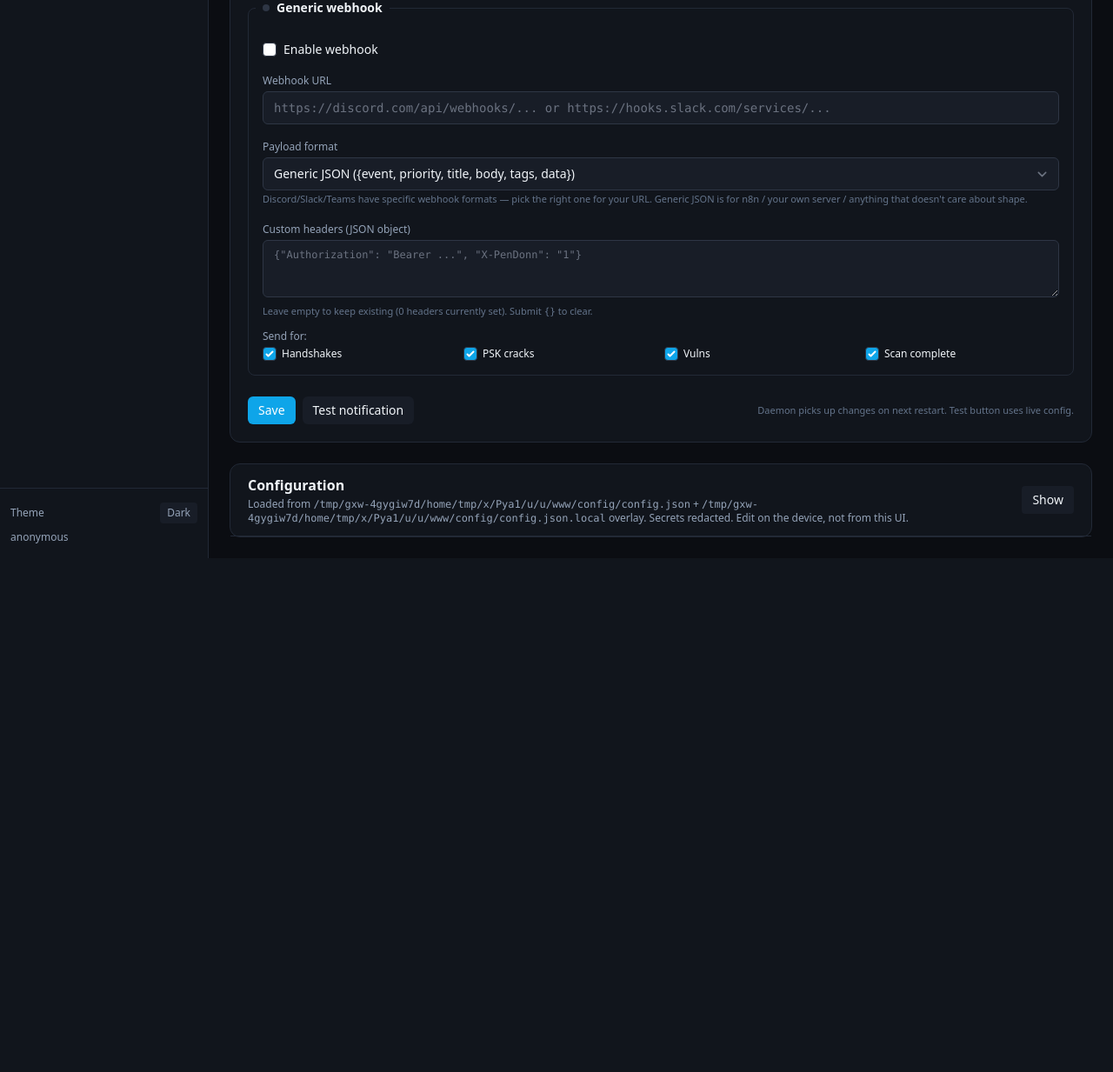
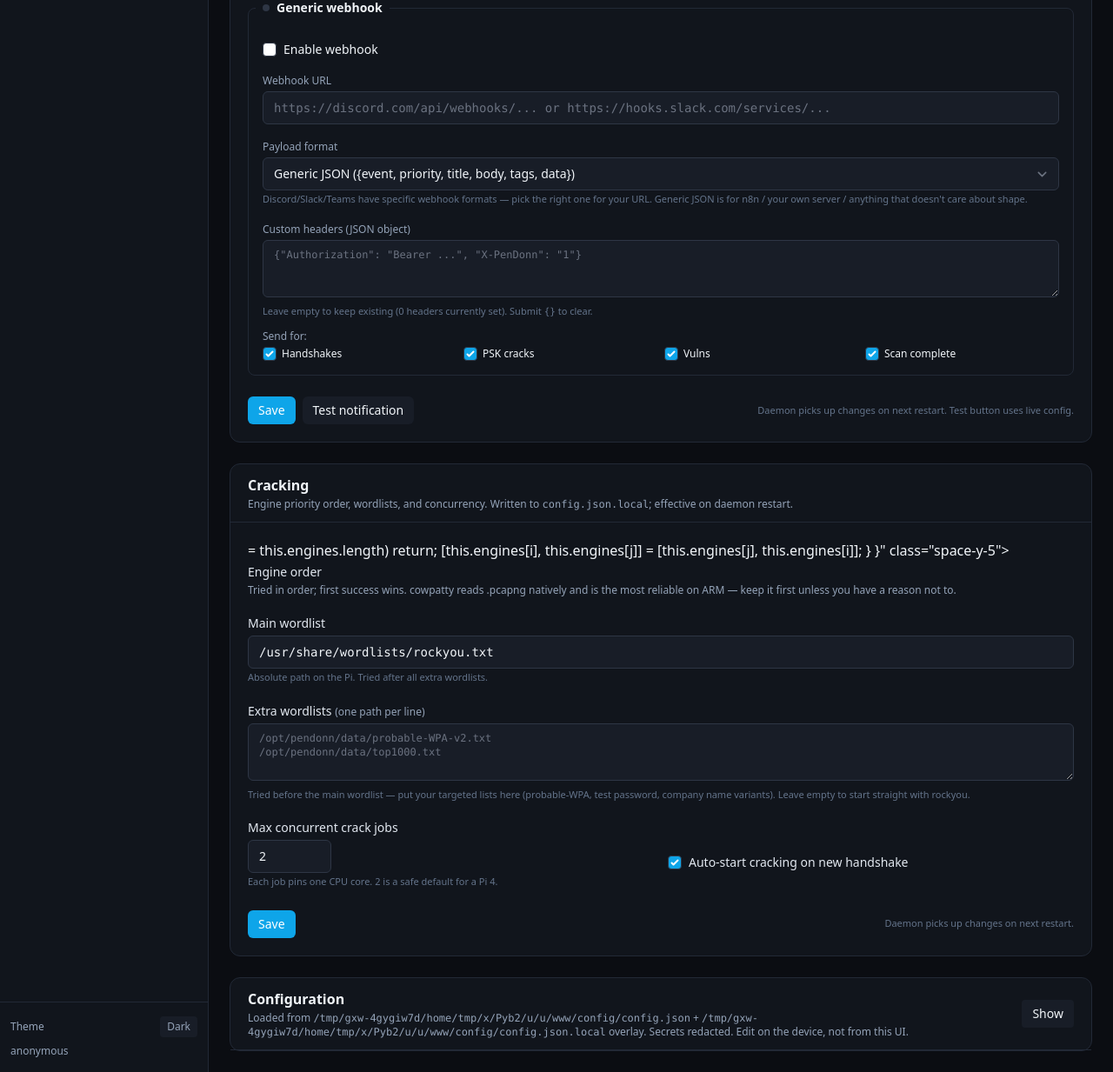
Before and after one commit to jobsdonn/PenDonn, a FastAPI app: page /settings in a window 1280 px wide. Shown: the part 1050-2283 px from the top of the page at 87% size. Before the commit the page ends 1692 px from the top, so only its background shows below. Run offline with FastAPI, Linux system fonts and the light colour scheme; data that the repository does not hold is empty; some libraries are stand-ins or nearby versions.

Commit message:
feat: cracking settings panel (engine order, wordlists, concurrency)
New section on Settings page that lets the operator reorder crack engines
via up/down arrows (Alpine.js, no drag-lib), add/remove extra wordlists
(one per line), set max concurrent jobs (1-8), and toggle auto-start.

Writes to config.json.local without touching tracked config; daemon picks
up changes on restart. Five new smoke tests verify round-trip.

Co-Authored-By: Claude Sonnet 4.6 <noreply@anthropic.com>

```diff
--- /dev/null
+++ b/webui/templates/partials/cracking.html
@@ -0,0 +1,127 @@
+{# Cracking settings — engine order, wordlists, concurrency.
+
+   Engine ordering is handled client-side with Alpine.js: the user clicks
+   up/down arrows, Alpine reorders the display list, and the final order
+   is serialised into a comma-separated hidden <input> on submit.
+
+   Writes to config.json.local; daemon picks up changes on next restart. #}
+
+<div id="cracking-settings"
+     x-data="{
+        engines: {{ cracking_engines | tojson }},
+        move(i, dir) {
+            let j = i + dir;
+            if (j < 0 || j >= this.engines.length) return;
+            [this.engines[i], this.engines[j]] = [this.engines[j], this.engines[i]];
+        }
+     }"
+     class="space-y-5">
+
+    {% if saved %}
+    <div class="rounded-md border border-emerald-200 bg-emerald-50 dark:border-emerald-900 dark:bg-emerald-950/30 px-3 py-2 text-xs text-emerald-800 dark:text-emerald-200">
+        Saved — daemon picks up new settings on next restart.
+    </div>
+    {% endif %}
+
+    <form hx-post="/partials/cracking/save"
+          hx-target="#cracking-settings"
+          hx-swap="outerHTML"
+          class="space-y-5">
+
+        {# ---- engine order ---- #}
+        <div>
+            <label class="text-sm font-medium text-slate-700 dark:text-slate-200">
+                Engine order
+            </label>
+            <p class="text-xs text-slate-500 dark:text-slate-400 mt-0.5">
+                Tried in order; first success wins. cowpatty reads .pcapng natively and is the most
+                reliable on ARM — keep it first unless you have a reason not to.
+            </p>
+            <div class="mt-2 space-y-1.5">
+                <template x-for="(eng, i) in engines" :key="eng">
+                    <div class="flex items-center gap-2 rounded-md border border-slate-200 dark:border-ink-600 bg-slate-50 dark:bg-ink-800 px-3 py-1.5">
+                        <span class="w-5 text-xs text-slate-400 text-right select-none" x-text="i + 1 + '.'"></span>
+                        <span class="flex-1 text-sm font-mono" x-text="eng"></span>
+                        <button type="button"
+                                @click="move(i, -1)"
+                                :disabled="i === 0"
+                                class="px-1.5 py-0.5 text-xs rounded bg-white dark:bg-ink-700 border border-slate-200 dark:border-ink-600 hover:bg-slate-100 dark:hover:bg-ink-600 disabled:opacity-30 disabled:cursor-not-allowed">
+                            ↑
+                        </button>
+                        <button type="button"
+                                @click="move(i, 1)"
+                                :disabled="i === engines.length - 1"
+                                class="px-1.5 py-0.5 text-xs rounded bg-white dark:bg-ink-700 border border-slate-200 dark:border-ink-600 hover:bg-slate-100 dark:hover:bg-ink-600 disabled:opacity-30 disabled:cursor-not-allowed">
+                            ↓
+                        </button>
+                    </div>
+                </template>
+            </div>
+            {# serialise final order into a single hidden field #}
+            <input type="hidden" name="engines" :value="engines.join(',')">
+        </div>
+
+        {# ---- main wordlist ---- #}
+        <div>
+            <label class="block text-sm font-medium text-slate-700 dark:text-slate-200">
+                Main wordlist
+            </label>
+            <input type="text" name="wordlist_path"
+                   value="{{ cracking_wordlist }}"
+                   placeholder="/usr/share/wordlists/rockyou.txt"
+                   class="mt-1 w-full rounded-md border-slate-300 dark:border-ink-600 dark:bg-ink-800 dark:text-slate-100 focus:border-accent focus:ring-accent text-sm font-mono">
+            <p class="text-[11px] text-slate-500 dark:text-slate-500 mt-0.5">
+                Absolute path on the Pi. Tried after all extra wordlists.
+            </p>
+        </div>
+
+        {# ---- extra wordlists ---- #}
+        <div>
+            <label class="block text-sm font-medium text-slate-700 dark:text-slate-200">
+                Extra wordlists <span class="text-xs text-slate-400">(one path per line)</span>
+            </label>
+            <textarea name="extra_wordlists"
+                      rows="3"
+                      placeholder="/opt/pendonn/data/probable-WPA-v2.txt&#10;/opt/pendonn/data/top1000.txt"
+                      class="mt-1 w-full rounded-md border-slate-300 dark:border-ink-600 dark:bg-ink-800 dark:text-slate-100 focus:border-accent focus:ring-accent text-xs font-mono">{{ cracking_extra_wordlists | join('\n') }}</textarea>
+            <p class="text-[11px] text-slate-500 dark:text-slate-500 mt-0.5">
+                Tried before the main wordlist — put your targeted lists here (probable-WPA, test
+                password, company name variants). Leave empty to start straight with rockyou.
+            </p>
+        </div>
+
+        {# ---- concurrency + auto-start ---- #}
+        <div class="grid grid-cols-1 sm:grid-cols-2 gap-4">
+            <div>
+                <label class="block text-sm font-medium text-slate-700 dark:text-slate-200">
+                    Max concurrent crack jobs
+                </label>
+                <input type="number" name="max_concurrent"
+                       min="1" max="8"
+                       value="{{ cracking_max_concurrent }}"
+                       class="mt-1 w-24 rounded-md border-slate-300 dark:border-ink-600 dark:bg-ink-800 dark:text-slate-100 focus:border-accent focus:ring-accent text-sm">
+                <p class="text-[11px] text-slate-500 dark:text-slate-500 mt-0.5">
+                    Each job pins one CPU core. 2 is a safe default for a Pi 4.
+                </p>
+            </div>
+            <div class="flex items-center gap-3 pt-5">
+                <label class="flex items-center gap-2 text-sm text-slate-700 dark:text-slate-200">
+                    <input type="checkbox" name="auto_start" value="1"
+                           {% if cracking_auto_start %}checked{% endif %}
+                           class="rounded border-slate-300 dark:border-ink-600 text-accent-deep focus:ring-accent">
+                    Auto-start cracking on new handshake
+                </label>
+            </div>
+        </div>
+
+        <div class="flex items-center gap-2 pt-1">
+            <button type="submit"
+                    class="px-3 py-1.5 rounded-md bg-accent-deep text-white text-sm font-medium hover:bg-sky-600">
+                Save
+            </button>
+            <span class="text-[11px] text-slate-500 dark:text-slate-500 ml-auto">
+                Daemon picks up changes on next restart.
+            </span>
+        </div>
+    </form>
+</div>
--- a/webui/templates/settings.html
+++ b/webui/templates/settings.html
@@ -99,6 +99,20 @@
         </div>
     </section>
 
+    <!-- Cracking settings: engine order, wordlists, concurrency -->
+    <section class="lg:col-span-3 bg-white dark:bg-ink-900 border border-slate-200 dark:border-ink-700 rounded-xl">
+        <header class="px-5 py-3 border-b border-slate-200 dark:border-ink-700">
+            <h2 class="font-semibold">Cracking</h2>
+            <p class="text-xs text-slate-500 dark:text-slate-400 mt-0.5">
+                Engine priority order, wordlists, and concurrency. Written to
+                <code>config.json.local</code>; effective on daemon restart.
+            </p>
+        </header>
+        <div class="p-5">
+            {% include "partials/cracking.html" %}
+        </div>
+    </section>
+
     <!-- Config viewer (full-width, collapsible) -->
     <section class="lg:col-span-3 bg-white dark:bg-ink-900 border border-slate-200 dark:border-ink-700 rounded-xl"
              x-data="{ open: false }">
```
Also changed, not shown: tests/test_webui_smoke.py (+52 -0 lines), webui/routes/settings.py (+114 -0 lines).
